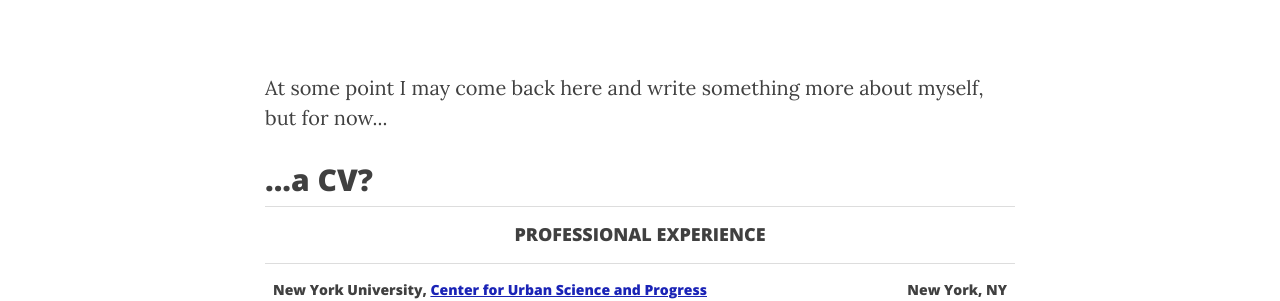
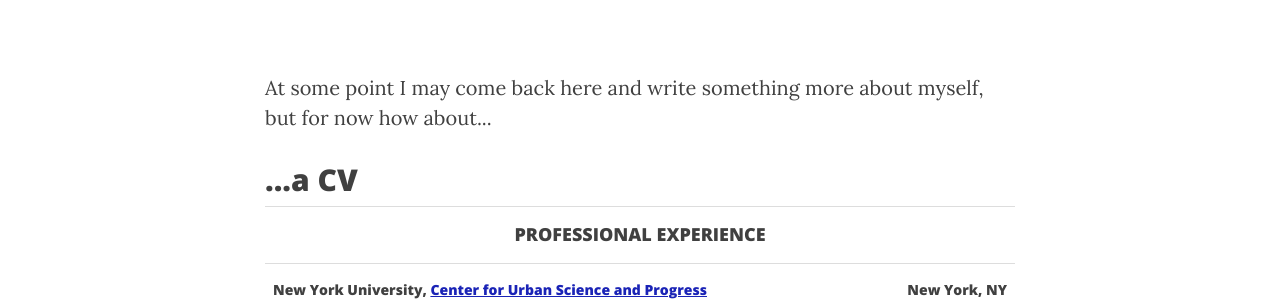
Before and after one commit to claytonrsh/claytonrsh.github.io, a Jekyll site: the page built from about.html, in a window 1280 px wide and 900 px high. Shown: the part 455-756 px from the top of the window. Built offline with Jekyll 4.4.1, drawn with Linux system fonts in a browser that asks for light colours; nearby versions of some CDN libraries.

Commit message:
minor updates

```diff
--- a/about.html
+++ b/about.html
@@ -5,8 +5,8 @@ description: "uncle | geographer"
 header-img: "img/about-bg.jpg"
 ---
 <!--div class="fa"-->
-<p>At some point I may come back here and write something more about myself, but for now...</p>
-<h2>...a CV?</h2>
+<p>At some point I may come back here and write something more about myself, but for now how about...</p>
+<h2>...a CV</h2>
 <table id="cv-table" data-classes="table">
   <tr>
     <th style="text-align:center" colspan="3"><h4>PROFESSIONAL EXPERIENCE</h4></th>
```
Also changed, not shown: README.md.
